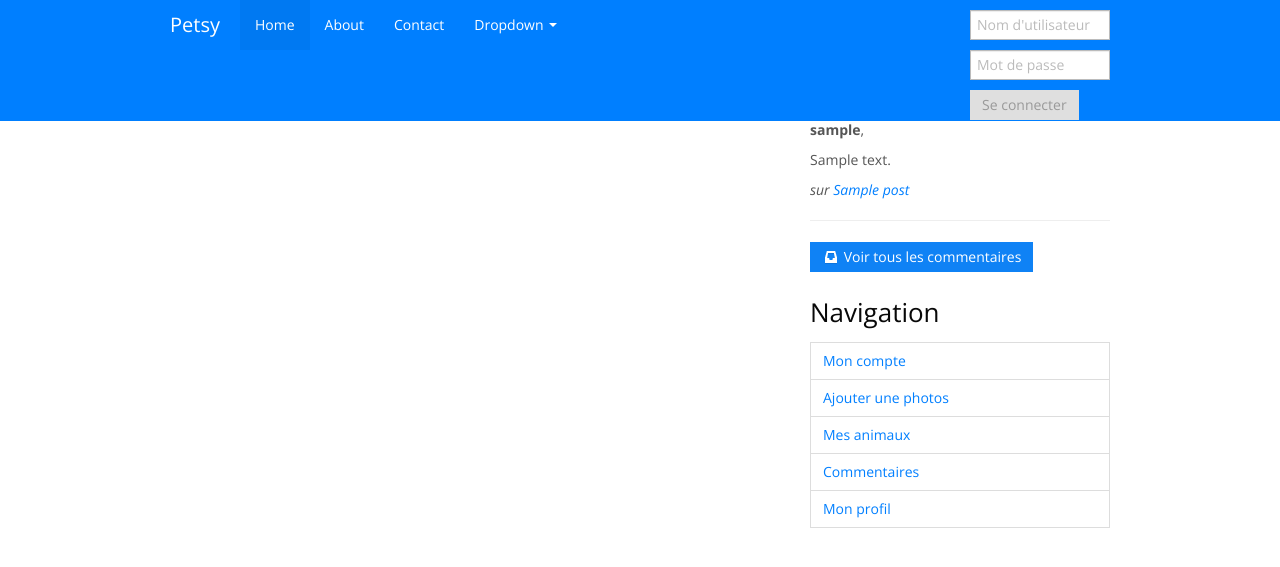
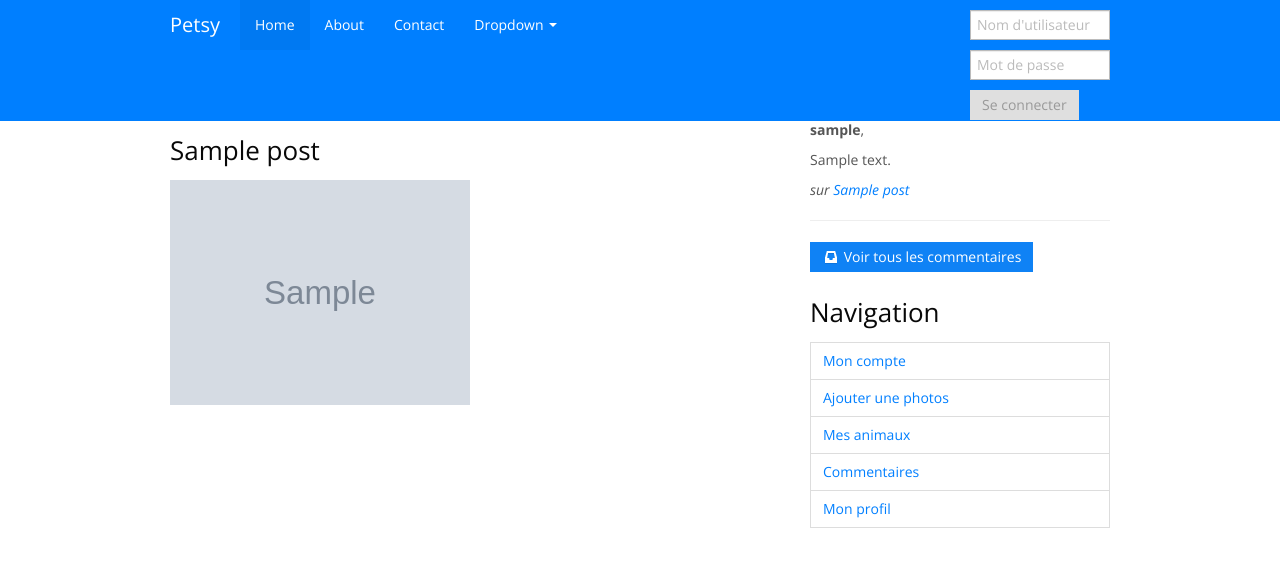
Before and after one commit to jeffart/Gpet, a CakePHP app: the page made by app/View/Users/account.ctp in a window 1280 px wide. Shown: the top 567 px of the page. Run offline with PHP 8.4 and a stand-in for CakePHP, Linux system fonts and the light colour scheme; the template is opened without the code that fills it: most values are stand-ins (such as "Sample title", 1, 10 or a date in 2020); grey boxes marked "Sample" are stand-in pictures; form fields are guessed from the names that the template uses; data that the repository does not hold is empty; some libraries are stand-ins or nearby versions.

Commit message:
Modif 64  lister les photos des animaux pour lesquels on est abonné
Cette modi permet maintenant aux utilisateur connecter de'afficher sur
leur vu account les photos des animaux pour les quel il sont abonné.

```diff
--- a/app/View/Users/account.ctp
+++ b/app/View/Users/account.ctp
@@ -1,6 +1,19 @@
 <div class="row">
     <div class="span8">
         <h1>Mes abonnements</h1>
+        <div class="row">
+            <?php foreach ($posts as $k => $post): ?>
+                <div class="span4">
+                    <a href="<?= $this->Html->url($post['Post']['url']); ?>">
+                        <h3><?= h($post['Post']['name']); ?></h3>
+                        <?= $this->Html->image($post['Post']['thumb']); ?>
+                    </a>
+                </div>
+            <?php endforeach ?>
+            <div class="span8">
+                <?= $this->Paginator->numbers(); ?>
+            </div>
+        </div>
     </div>
     <div class="span4">
         <h3>Derniers commentaires</h3>
```
Also changed, not shown: app/Controller/UsersController.php (+20 -1 lines), app/webroot/img/photos/1/12.jpg (added), app/webroot/img/photos/1/12_thumb.jpg (added).
